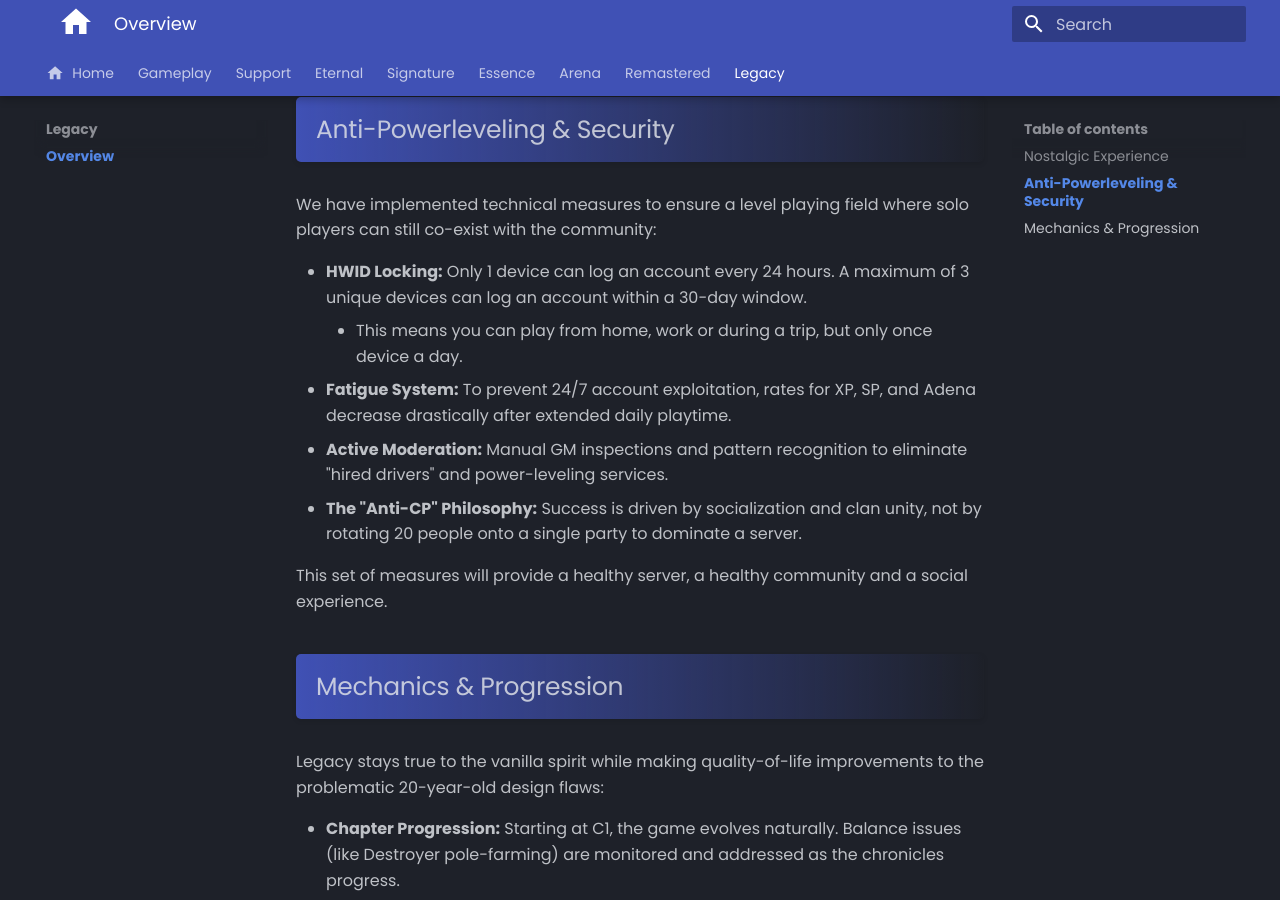
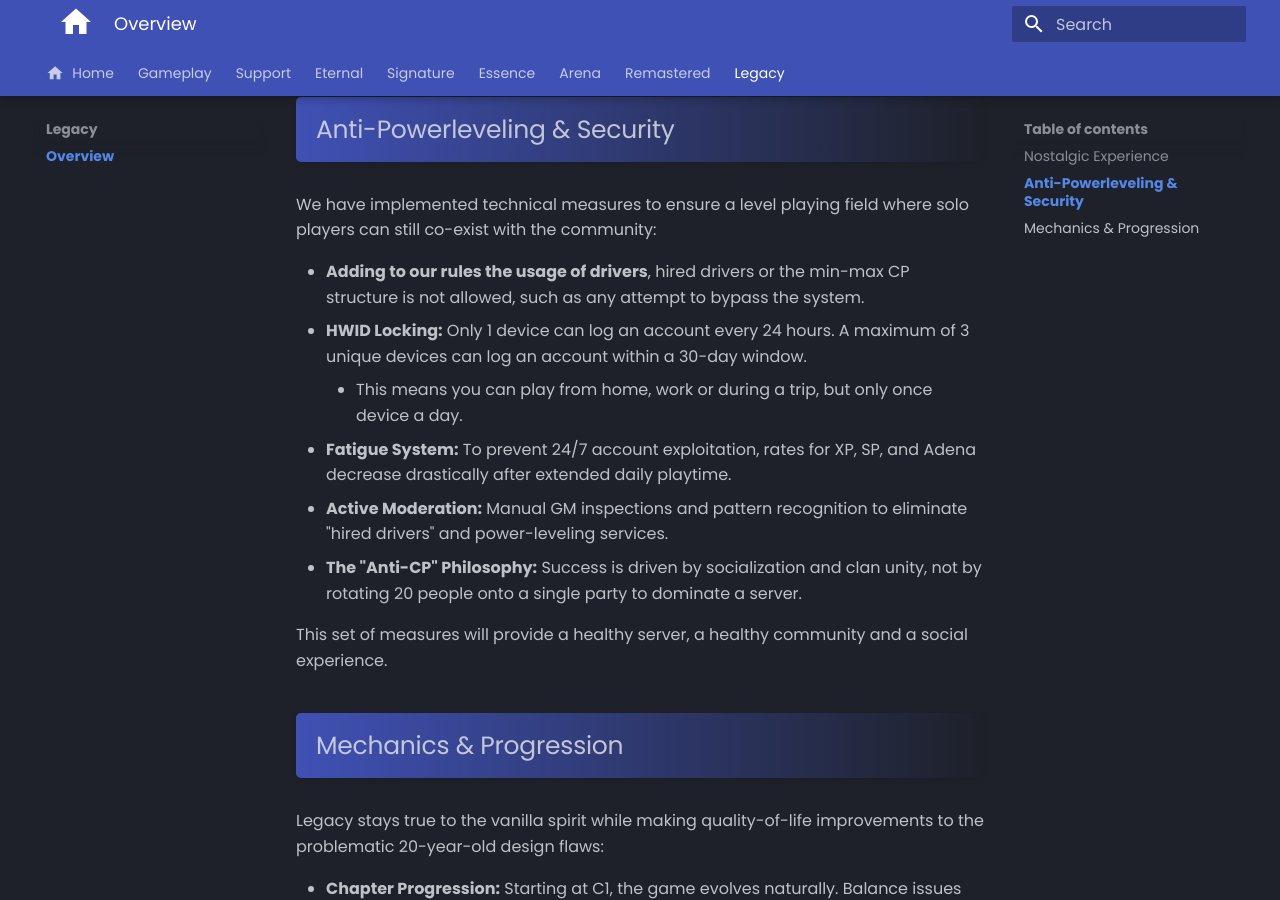
Before and after one commit to tab1-web/faq, an MkDocs documentation site: the page built from docs/legacy/overview.md, in a window 1280 px wide and 900 px high, scrolled down 866 px. Built offline with MkDocs 1.6.1 and Material for MkDocs 9.7.7, drawn with Linux system fonts in a browser that asks for light colours; some web fonts are replaced; comment, search, counter and statistics services are not loaded.

Commit message:
adding rule

```diff
--- a/docs/legacy/overview.md
+++ b/docs/legacy/overview.md
@@ -19,6 +19,7 @@ To preserve the social fabric of the game and eliminate the "min-max" culture th
 
 We have implemented technical measures to ensure a level playing field where solo players can still co-exist with the community:
 
+- **Adding to our rules the usage of drivers**, hired drivers or the min-max CP structure is not allowed, such as any attempt to bypass the system.
 - **HWID Locking:** Only 1 device can log an account every 24 hours. A maximum of 3 unique devices can log an account within a 30-day window.
     - This means you can play from home, work or during a trip, but only once device a day.
 - **Fatigue System:** To prevent 24/7 account exploitation, rates for XP, SP, and Adena decrease drastically after extended daily playtime.
```
